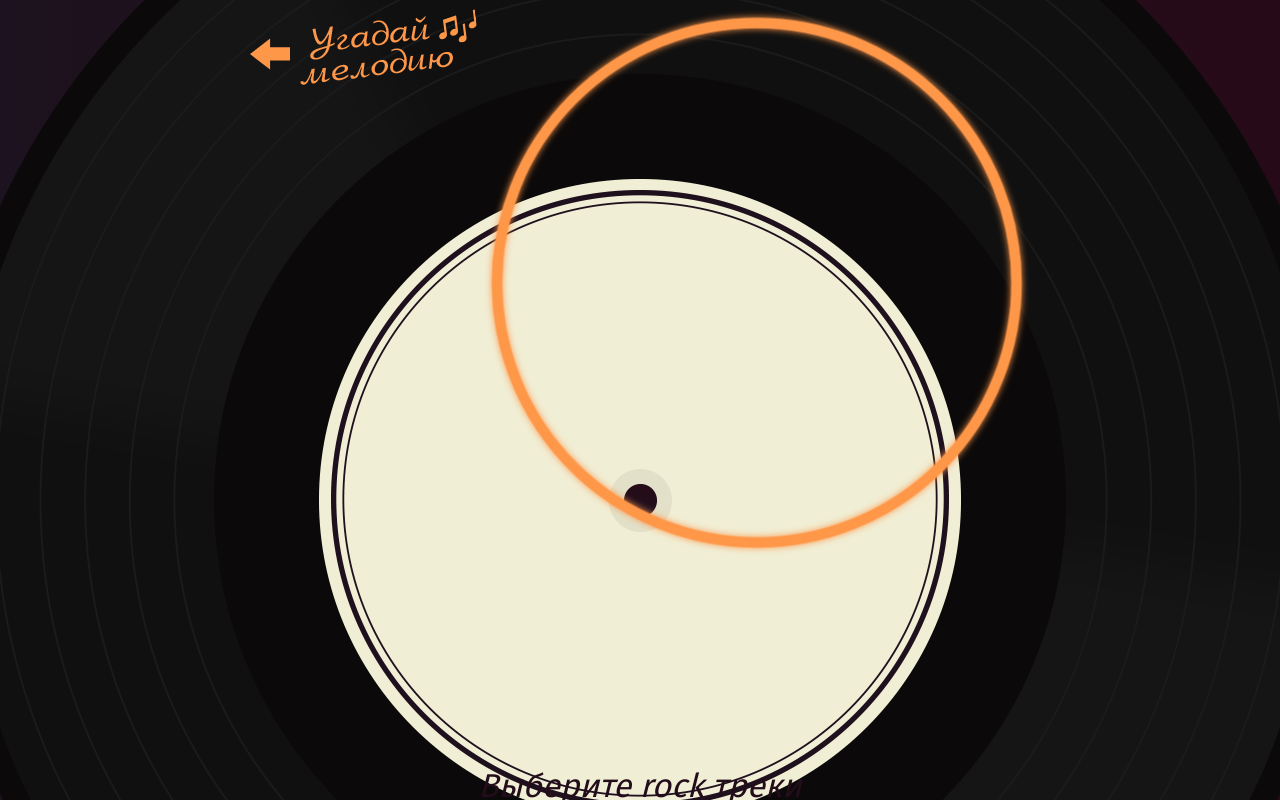
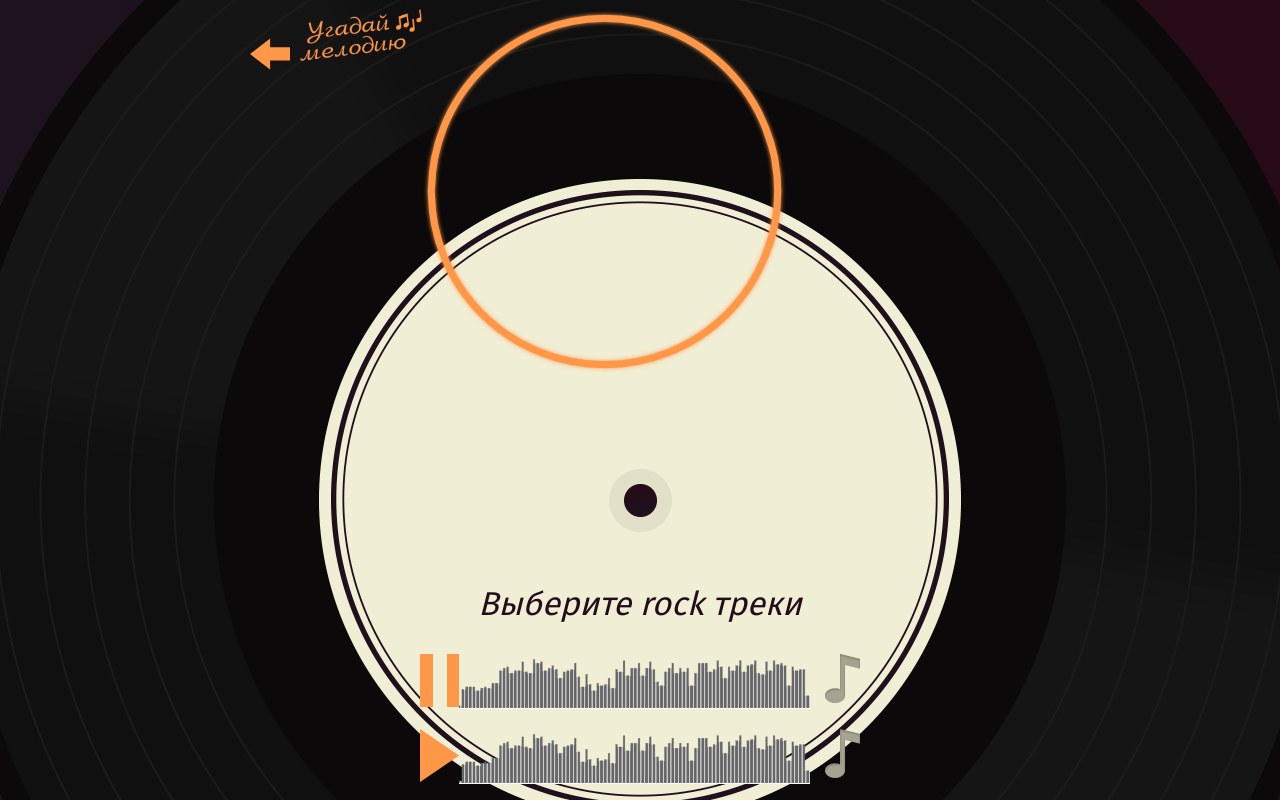
Before and after one commit to darthmorgot/react_training_project_10, a React app: page /game in a window 1280 px wide. Shown: the top 800 px of the page. Built offline with nearby package versions, Linux system fonts and the light colour scheme.

Commit message:
Подключил компонент Mistakes

```diff
--- a/src/components/game-screen/game-screen.jsx
+++ b/src/components/game-screen/game-screen.jsx
@@ -6,6 +6,7 @@ import {ActionCreator} from '../../store/action';
 import {GameType} from '../../const';
 import ArtistQuestionScreen from '../artist-question-screen/artist-question-screen';
 import GenreQuestionScreen from '../genre-question-screen/genre-question-screen';
+import Mistakes from '../mistakes/mistakes';
 
 import withAudioPlayer from '../../hocs/with-audio-player/with-audio-player';
 
@@ -13,7 +14,7 @@ const GenreQuestionScreenWrapped = withAudioPlayer(GenreQuestionScreen);
 const ArtistQuestionScreenWrapped = withAudioPlayer(ArtistQuestionScreen);
 
 const GameScreen = (props) => {
-  const {questions, step, onUserAnswer, resetGame} = props;
+  const {questions, step, onUserAnswer, resetGame, mistakes} = props;
   const question = questions[step];
 
   if (step >= questions.length || !question) {
@@ -30,14 +31,18 @@ const GameScreen = (props) => {
         <ArtistQuestionScreenWrapped
           question={question}
           onAnswer={onUserAnswer}
-        />
+        >
+          <Mistakes count={mistakes}/>
+        </ArtistQuestionScreenWrapped>
       );
     case GameType.GENRE:
       return (
         <GenreQuestionScreenWrapped
           question={question}
           onAnswer={onUserAnswer}
-        />
+        >
+          <Mistakes count={mistakes}/>
+        </GenreQuestionScreenWrapped>
       );
   }
 
@@ -48,11 +53,13 @@ GameScreen.propTypes = {
   questions: PropTypes.array.isRequired,
   step: PropTypes.number.isRequired,
   resetGame: PropTypes.func.isRequired,
-  onUserAnswer: PropTypes.func.isRequired
+  onUserAnswer: PropTypes.func.isRequired,
+  mistakes: PropTypes.number.isRequired
 };
 
 const mapStateToProps = (state) => ({
-  step: state.step
+  step: state.step,
+  mistakes: state.mistakes
 });
 
 const mapDispatchToProps = (dispatch) => ({
```
